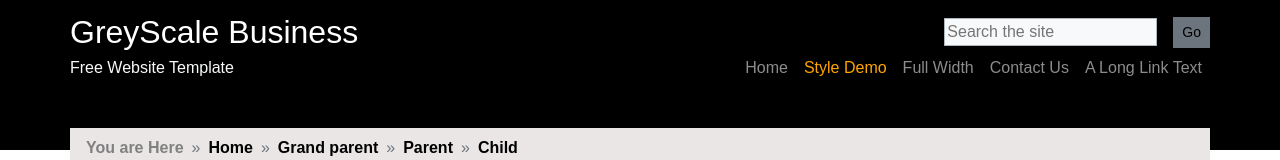
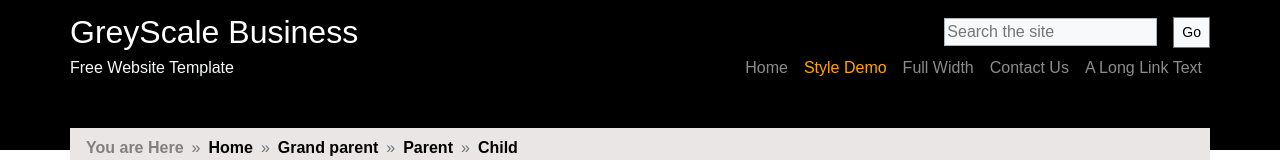
Before and after one commit to mohamedbel-ymam/maquette-grayscalee, a plain HTML site: page styledemo.html in a window 1280 px wide. Shown: the top 160 px of the page. Drawn offline with Linux system fonts and the light colour scheme.

Commit message:
Update styledemo.html

```diff
--- a/styledemo.html
+++ b/styledemo.html
@@ -28,7 +28,7 @@
               <div class="ms-auto">
                 <div class=" d-flex align-items-center justify-content-end">
                         <input class=" me-3 rounded-0 bg-light" type="search" placeholder="Search the site" aria-label="Search">
-                        <button class="btn btn-secondary btn-sm rounded-0 " type="submit">Go</button>
+                        <button class="btn btn-secondary btn-sm rounded-0 bg-light" type="submit">Go</button>
                </div>
               <div class="collapse navbar-collapse" id="navbarSupportedContent">
                 <ul class="navbar-nav mb-2 mb-lg-0">
```
